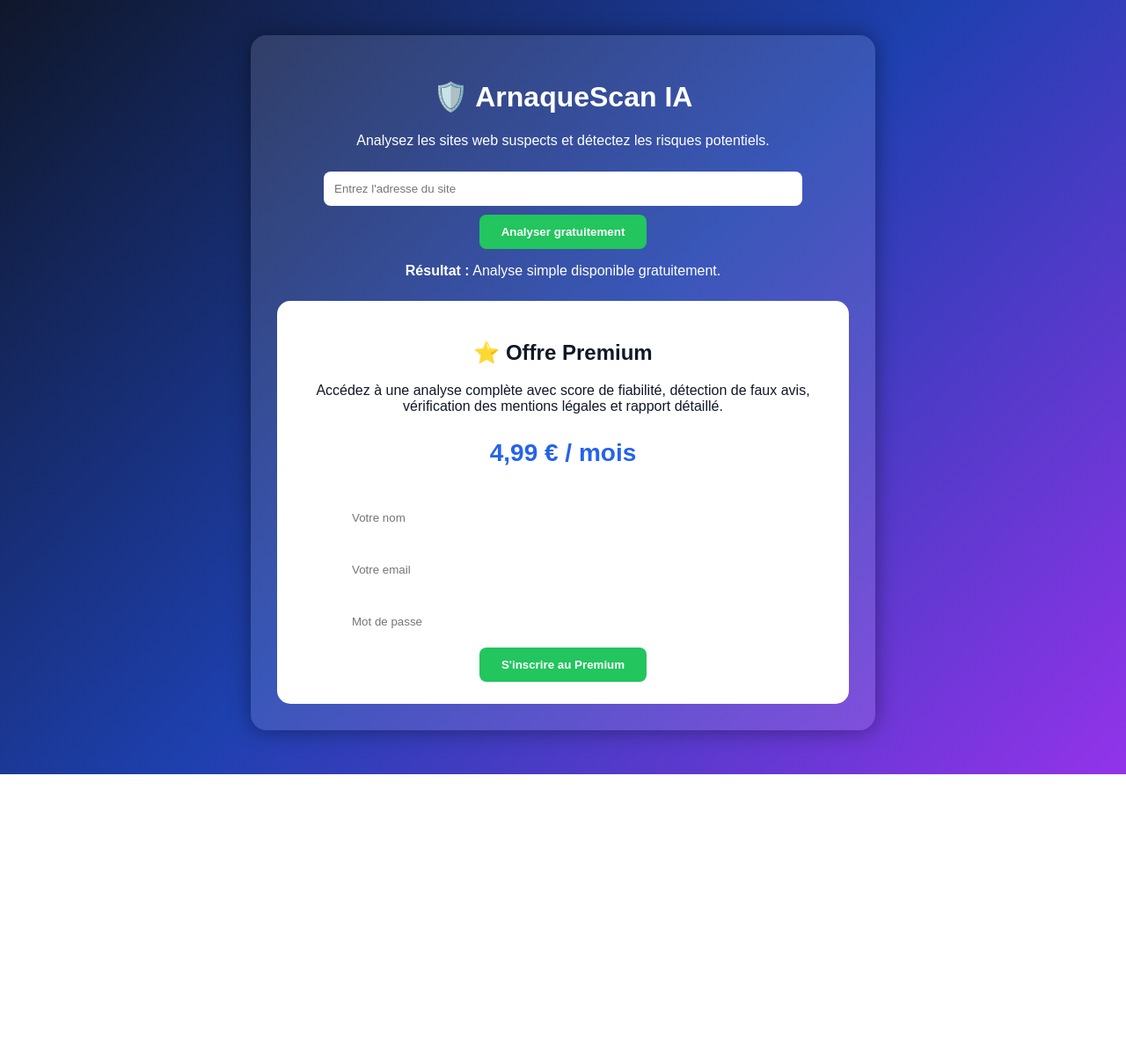
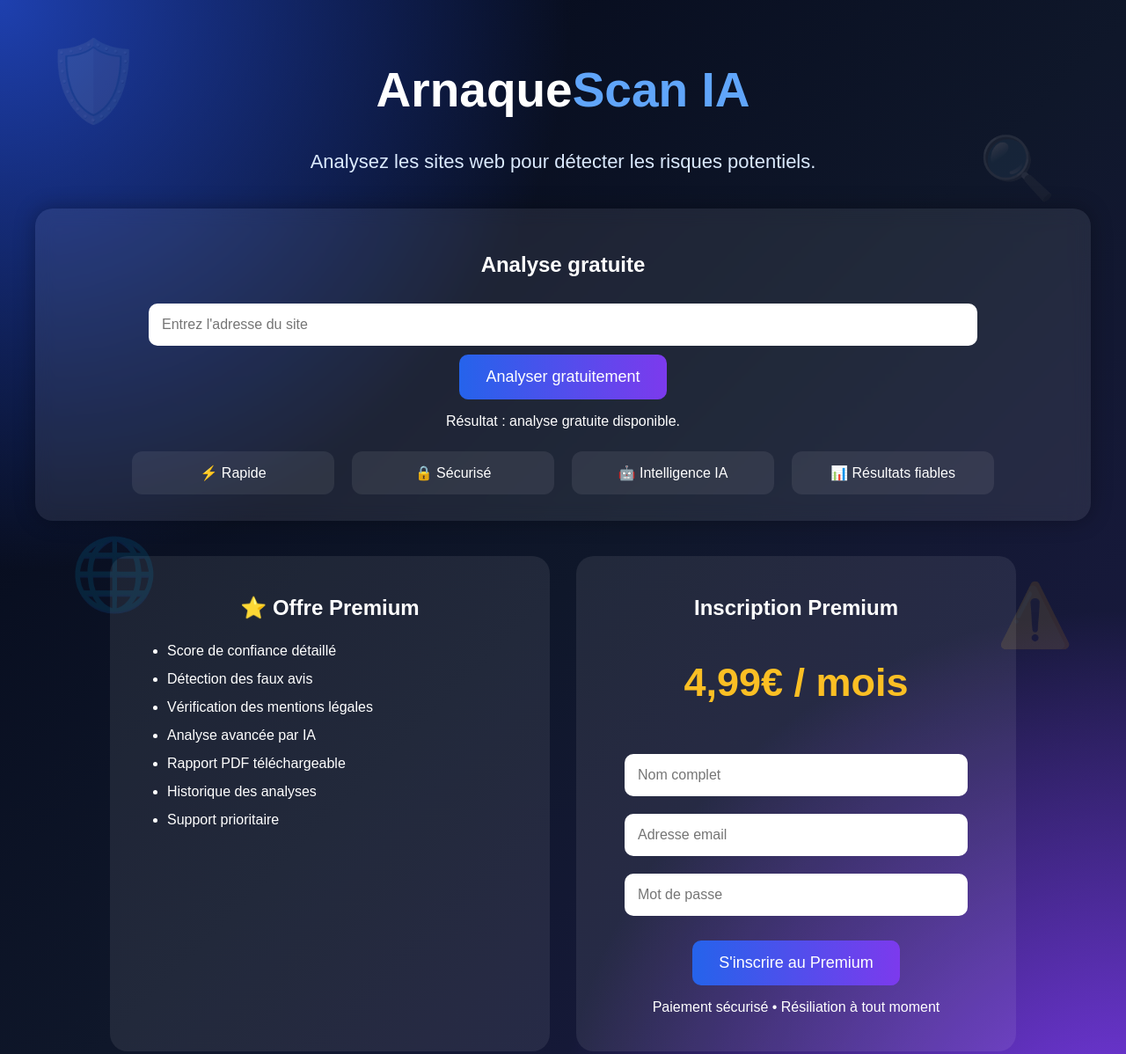
Before and after one commit to anqbr317-ui/arnaquescan-ia, a plain HTML site: page index.html in a window 1280 px wide. Shown: the top 1198 px of the page at 88% size. Before the commit the page ends 880 px from the top, so only its background shows below. Drawn offline with Linux system fonts and the light colour scheme.

Commit message:
Version premium complète ArnaqueScan IA

```diff
--- a/index.html
+++ b/index.html
@@ -2,83 +2,255 @@
 <html lang="fr">
 <head>
 <meta charset="UTF-8">
+<meta name="viewport" content="width=device-width, initial-scale=1.0">
 <title>ArnaqueScan IA</title>
+
 <style>
-    body {
-      font-family: Arial, sans-serif;
-      margin: 0;
-      text-align: center;
-      color: white;
-      background: linear-gradient(135deg, #0f172a, #1e40af, #9333ea);
-      min-height: 100vh;
-      padding: 40px;
+
+body{
+margin:0;
+font-family:Arial,sans-serif;
+color:white;
+text-align:center;
+background:
+radial-gradient(circle at top left,#1e40af 0%,transparent 35%),
+radial-gradient(circle at bottom right,#7c3aed 0%,transparent 35%),
+linear-gradient(135deg,#020617,#0f172a,#1e1b4b);
+min-height:100vh;
 }
 
-    .box {
-      background: rgba(255,255,255,0.12);
-      padding: 30px;
-      border-radius: 18px;
-      max-width: 650px;
-      margin: auto;
-      box-shadow: 0 0 25px rgba(0,0,0,0.4);
+.decor{
+position:fixed;
+opacity:0.12;
+pointer-events:none;
 }
 
-    input {
-      padding: 12px;
-      width: 80%;
-      margin: 10px;
-      border-radius: 8px;
-      border: none;
+.shield{
+top:40px;
+left:50px;
+font-size:90px;
 }
 
-    button {
-      background: #22c55e;
-      color: white;
-      border: none;
-      padding: 12px 25px;
-      border-radius: 8px;
-      cursor: pointer;
-      font-weight: bold;
+.search{
+top:150px;
+right:80px;
+font-size:70px;
 }
 
-    .premium {
-      background: white;
-      color: #111827;
-      margin-top: 25px;
-      padding: 25px;
-      border-radius: 15px;
+.globe{
+bottom:100px;
+left:80px;
+font-size:80px;
 }
 
-    .price {
-      font-size: 28px;
-      color: #2563eb;
-      font-weight: bold;
+.alert{
+bottom:60px;
+right:60px;
+font-size:70px;
 }
+
+.container{
+max-width:1200px;
+margin:auto;
+padding:40px 20px;
+}
+
+.logo{
+font-size:55px;
+font-weight:bold;
+margin-top:30px;
+}
+
+.logo span{
+color:#60a5fa;
+}
+
+.subtitle{
+font-size:22px;
+margin-bottom:40px;
+color:#dbeafe;
+}
+
+.card{
+background:rgba(255,255,255,0.08);
+backdrop-filter:blur(10px);
+border-radius:20px;
+padding:30px;
+box-shadow:0 0 25px rgba(0,0,0,0.3);
+margin-bottom:30px;
+}
+
+input{
+width:80%;
+padding:15px;
+border:none;
+border-radius:10px;
+margin:10px;
+font-size:16px;
+}
+
+button{
+background:linear-gradient(90deg,#2563eb,#7c3aed);
+color:white;
+border:none;
+padding:15px 30px;
+border-radius:10px;
+font-size:18px;
+cursor:pointer;
+}
+
+button:hover{
+opacity:0.9;
+}
+
+.features{
+display:flex;
+justify-content:center;
+flex-wrap:wrap;
+gap:20px;
+margin-top:25px;
+}
+
+.feature{
+background:rgba(255,255,255,0.08);
+padding:15px;
+border-radius:12px;
+width:200px;
+}
+
+.premium{
+display:flex;
+flex-wrap:wrap;
+justify-content:center;
+gap:30px;
+margin-top:40px;
+}
+
+.premium-box{
+background:rgba(255,255,255,0.08);
+padding:25px;
+border-radius:20px;
+width:450px;
+}
+
+.price{
+font-size:45px;
+font-weight:bold;
+color:#fbbf24;
+}
+
+ul{
+text-align:left;
+line-height:2;
+}
+
+.footer{
+margin-top:50px;
+padding:20px;
+color:#cbd5e1;
+}
+
 </style>
+
 </head>
+
 <body>
 
-  <div class="box">
-    <h1>🛡️ ArnaqueScan IA</h1>
-    <p>Analysez les sites web suspects et détectez les risques potentiels.</p>
+<div class="decor shield">🛡️</div>
+<div class="decor search">🔍</div>
+<div class="decor globe">🌐</div>
+<div class="decor alert">⚠️</div>
+
+<div class="container">
+
+<h1 class="logo">Arnaque<span>Scan IA</span></h1>
+
+<p class="subtitle">
+Analysez les sites web pour détecter les risques potentiels.
+</p>
+
+<div class="card">
+
+<h2>Analyse gratuite</h2>
 
 <input type="text" placeholder="Entrez l'adresse du site">
+
 <br>
+
 <button>Analyser gratuitement</button>
 
-    <p><strong>Résultat :</strong> Analyse simple disponible gratuitement.</p>
+<p>
+Résultat : analyse gratuite disponible.
+</p>
+
+<div class="features">
+
+<div class="feature">
+⚡ Rapide
+</div>
+
+<div class="feature">
+🔒 Sécurisé
+</div>
+
+<div class="feature">
+🤖 Intelligence IA
+</div>
+
+<div class="feature">
+📊 Résultats fiables
+</div>
+
+</div>
+
+</div>
 
 <div class="premium">
+
+<div class="premium-box">
+
 <h2>⭐ Offre Premium</h2>
-      <p>Accédez à une analyse complète avec score de fiabilité, détection de faux avis, vérification des mentions légales et rapport détaillé.</p>
-      <p class="price">4,99 € / mois</p>
 
-      <input type="text" placeholder="Votre nom">
-      <input type="email" placeholder="Votre email">
+<ul>
+<li>Score de confiance détaillé</li>
+<li>Détection des faux avis</li>
+<li>Vérification des mentions légales</li>
+<li>Analyse avancée par IA</li>
+<li>Rapport PDF téléchargeable</li>
+<li>Historique des analyses</li>
+<li>Support prioritaire</li>
+</ul>
+
+</div>
+
+<div class="premium-box">
+
+<h2>Inscription Premium</h2>
+
+<p class="price">4,99€ / mois</p>
+
+<input type="text" placeholder="Nom complet">
+
+<input type="email" placeholder="Adresse email">
+
 <input type="password" placeholder="Mot de passe">
-      <br>
+
+<br><br>
+
 <button>S'inscrire au Premium</button>
+
+<p>
+Paiement sécurisé • Résiliation à tout moment
+</p>
+
 </div>
+
+</div>
+
+<div class="footer">
+© 2026 ArnaqueScan IA - Tous droits réservés
+</div>
+
 </div>
 
 </body>
```
Lines whose indentation alone changed are shown as unchanged.
